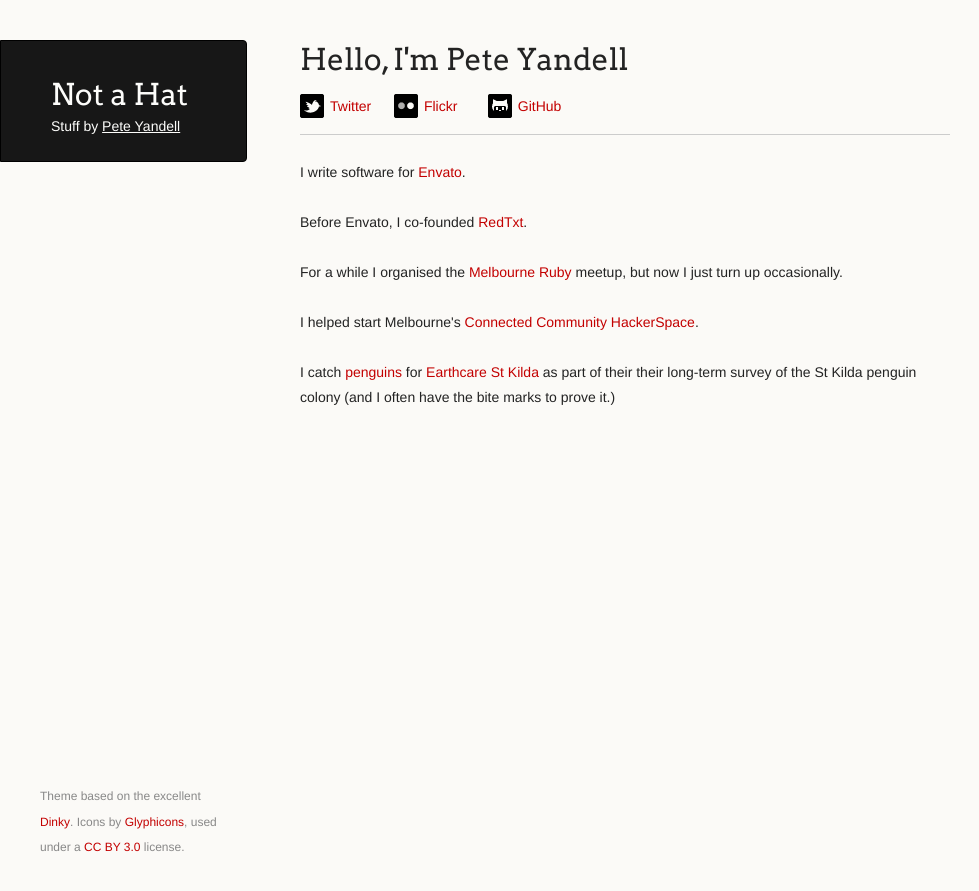
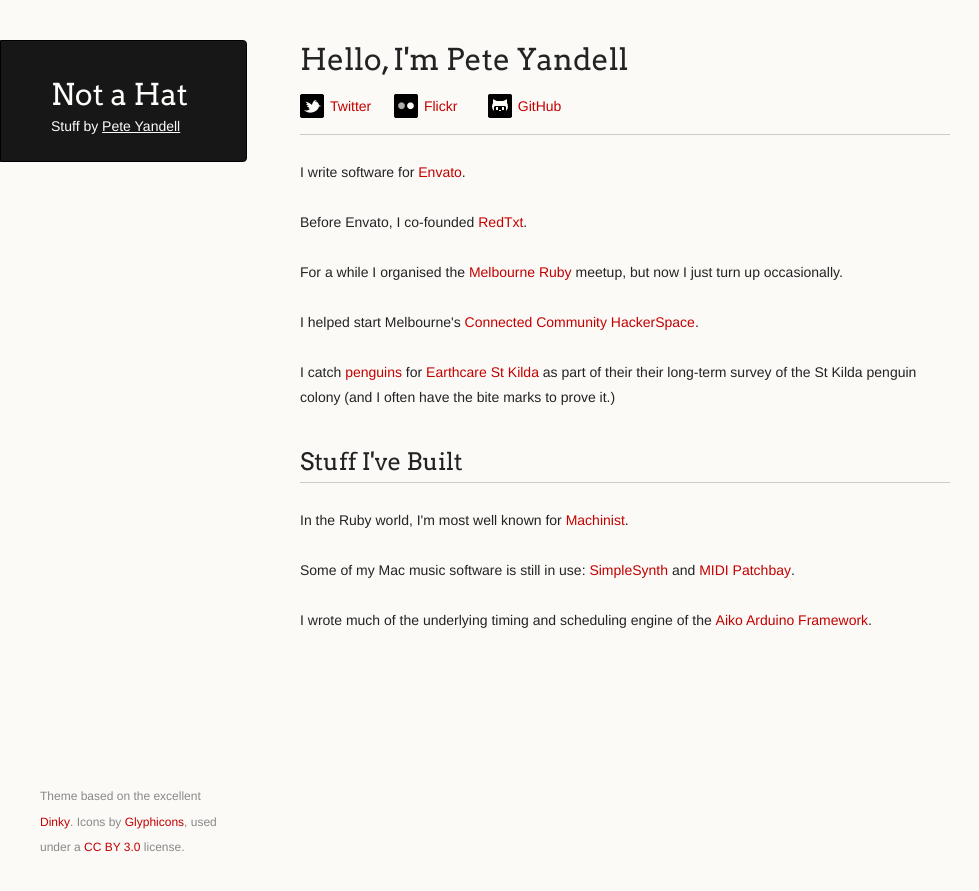
Before and after one commit to notahat/notahat.github.com, a Jekyll site: the page built from about.html, in a window 1280 px wide. Shown: the top 891 px of the page, without its empty margins (0-979 px from the left). Built offline with Jekyll 4.4.1, drawn with Linux system fonts in a browser that asks for light colours.

Commit message:
Page for SimpleSynth.

```diff
--- a/_layouts/page.html
+++ b/_layouts/page.html
@@ -5,7 +5,7 @@
     <meta charset="utf-8">
     <meta http-equiv="X-UA-Compatible" content="chrome=1">
 
-    <title>Not a Hat</title>
+    <title>{{ page.title }}</title>
 
     <link href="http://fonts.googleapis.com/css?family=Arvo:400,700,400italic" rel="stylesheet" type="text/css">
     <link rel="stylesheet" href="/stylesheets/reset.css">
--- a/about.html
+++ b/about.html
@@ -21,3 +21,12 @@
 <p>I helped start Melbourne's <a href="http://www.hackmelbourne.org">Connected Community HackerSpace</a>.</p>
 
 <p>I catch <a href="http://www.flickr.com/photos/notahat/sets/72157619343361979/">penguins</a> for <a href="http://home.vicnet.net.au/~earthcar/">Earthcare St Kilda</a> as part of their their long-term survey of the St Kilda penguin colony (and I often have the bite marks to prove it.)</p>
+
+
+<h2>Stuff I've Built</h2>
+
+<p>In the Ruby world, I'm most well known for <a href="https://github.com/notahat/machinist">Machinist</a>.</p>
+
+<p>Some of my Mac music software is still in use: <a href="/simplesynth.html">SimpleSynth</a> and <a href="midi_patchbay.html">MIDI Patchbay</a>.</p>
+
+<p>I wrote much of the underlying timing and scheduling engine of the <a href="https://github.com/geekscape/aiko_arduino">Aiko Arduino Framework</a>.</p>
--- a/index.html
+++ b/index.html
@@ -1,5 +1,6 @@
 ---
 layout: page
+title: Not a Hat
 ---
 
 {% for post in site.posts %}
--- a/stylesheets/styles.less
+++ b/stylesheets/styles.less
@@ -20,7 +20,10 @@
 
 p { text-size: 15px; line-height: 25px; margin: 25px 0; }
 
-ul { margin: 25px 0; }
+ul {
+  margin: 25px 0;
+  li { list-style: inside; padding-left: 25px; }
+}
 
 img { border: 1px solid #cccccc; padding: 5px; margin: 25px 0; }
 
@@ -31,7 +34,38 @@
   &:hover { text-decoration: underline; }
 }
 
+a.button {
+  display: inline-block;
+  color: white;
+  font-weight: normal;
 
+  background: #171717 url(/images/arrow-down.png) no-repeat 8px 7px;
+  background-size: 12px auto;
+
+	padding: 4px 10px 4px 29px;
+	border-radius: 4px;
+
+  &:hover { background-color: #950119; }
+}
+
+em { font-style: italic; }
+strong { font-weight: 700; }
+
+dl.software_details {
+  display: block;
+  overflow: hidden;
+  margin: 25px 0;
+
+  dt {
+    font-weight: bold;
+    float: left;
+    width: 120px;
+  }
+
+  dd {
+    margin-left: 120px;
+  }
+}
 
 
 /* Page header styling */
@@ -82,7 +116,7 @@
 
     h1 { border: none; margin-bottom: 0; }
     ul { margin: 10px 0 15px 0; }
-    li { display: inline; }
+    li { display: inline; list-style: none; padding: 0;}
 
     a {
       display: inline-block;
@@ -95,6 +129,14 @@
     a.github { background-image: url(/images/glyphicons_381_github.png); }
     a.twitter { background-image: url(/images/glyphicons_392_twitter.png); }
     a.flickr { background-image: url(/images/glyphicons_395_flickr.png); }
+  }
+
+  div.software_page_heading {
+    border-bottom: 1px solid #cccccc;
+
+    h1 { border: none; margin-bottom: 0; }
+
+    a.button { margin: 5px 10px 15px 0; }
   }
 }
 
```
Also changed, not shown: simplesynth.html (added, +27 -0 lines), images/arrow-down.png (added).
